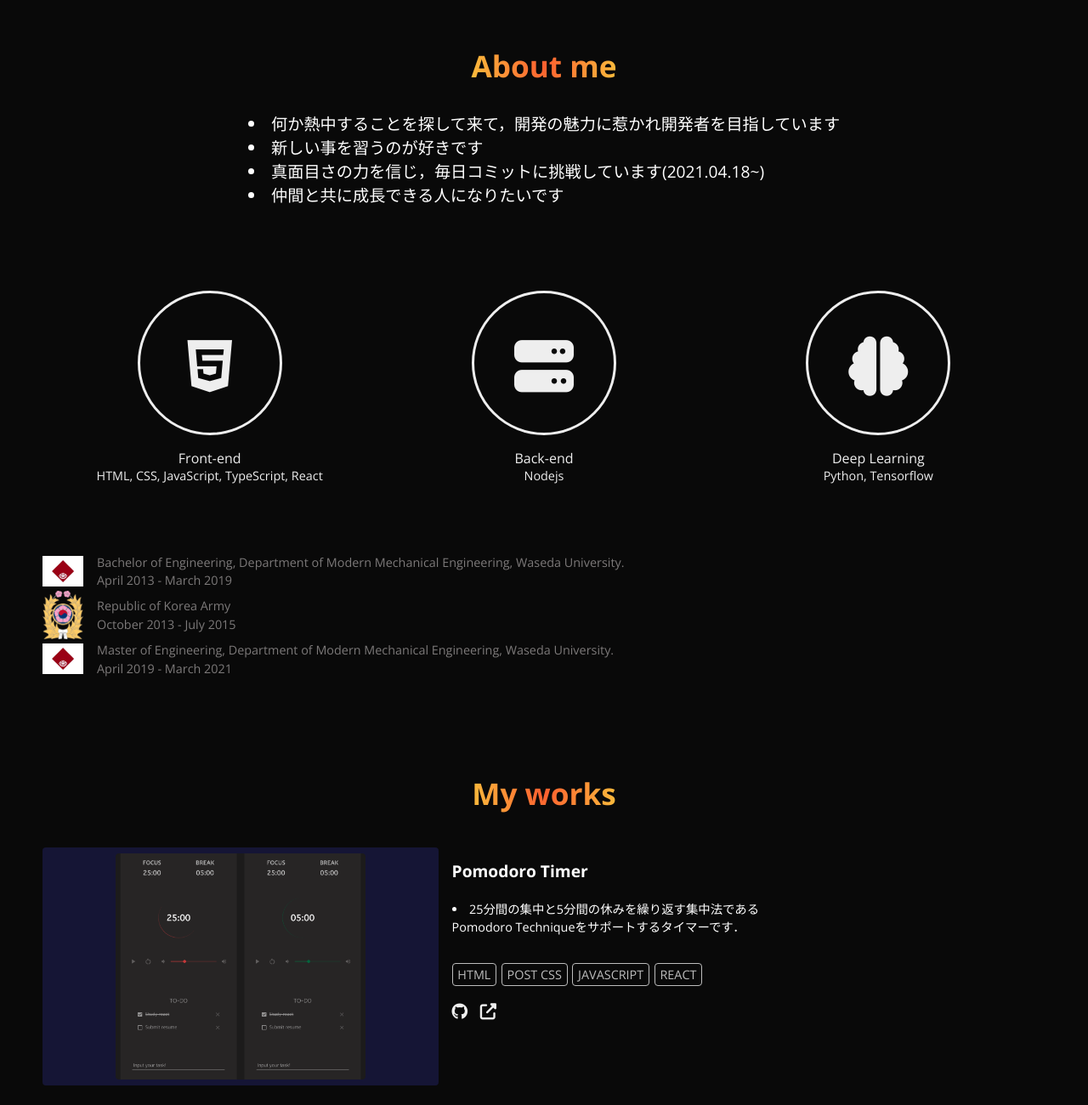
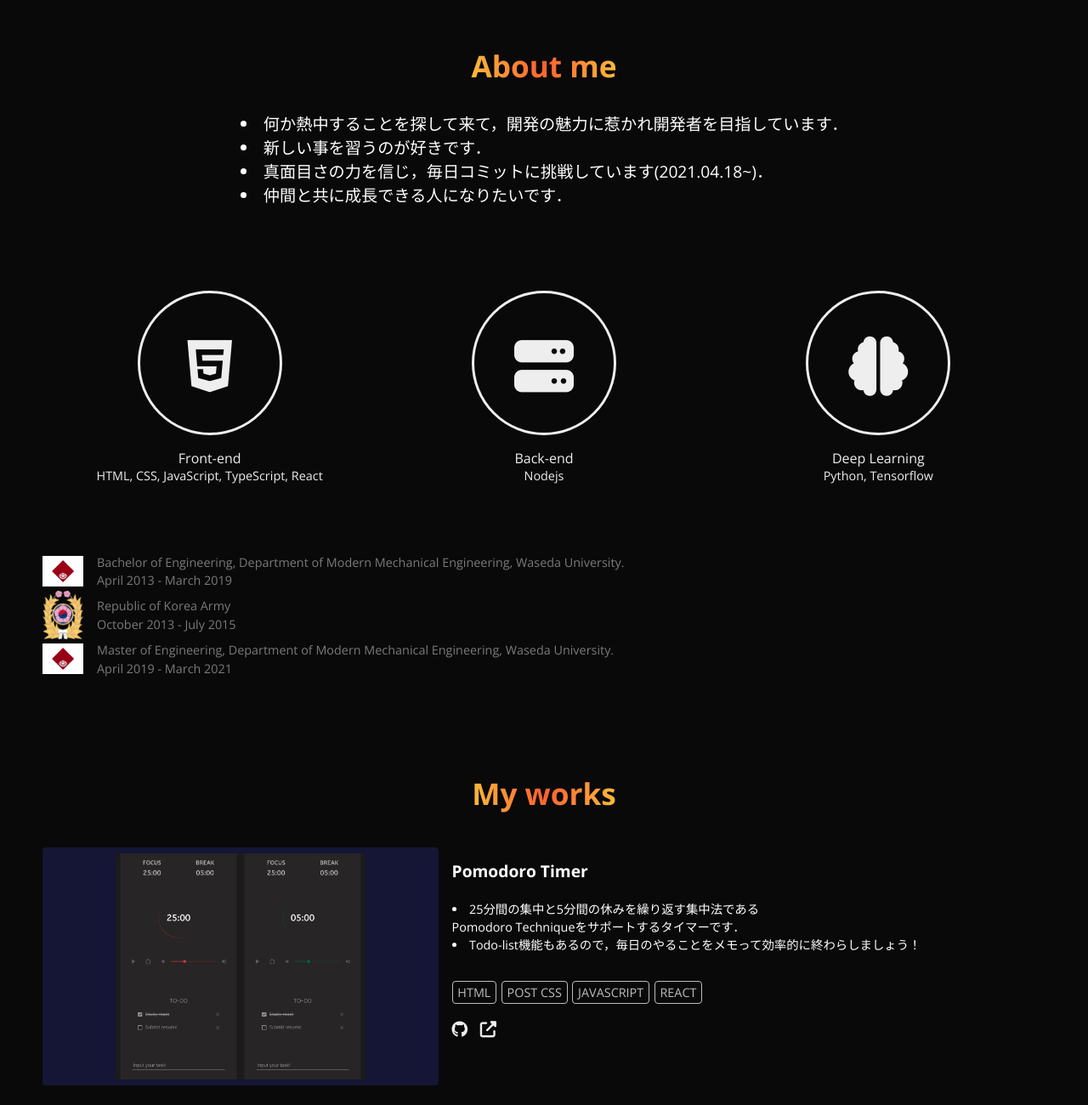
Before and after one commit to nabepa/portfolio, a plain HTML site: page index.html in a window 1280 px wide. Shown: the part 680-1980 px from the top of the page at 85% size. Drawn offline with nearby package versions, Linux system fonts and the light colour scheme.

Commit message:
modify some sentences

```diff
--- a/index.html
+++ b/index.html
@@ -65,18 +65,18 @@
         <div class="about__descriptions">
           <ul class="descriptions__ul">
             <li>
-              何か熱中することを探して来て，開発の魅力に惹かれ開発者を目指しています
+              何か熱中することを探して来て，開発の魅力に惹かれ開発者を目指しています．
             </li>
             <li>
               <!--  -->
-              新しい事を習うのが好きです
+              新しい事を習うのが好きです．
             </li>
             <li>
-              真面目さの力を信じ，毎日コミットに挑戦しています(2021.04.18~)
+              真面目さの力を信じ，毎日コミットに挑戦しています(2021.04.18~)．
             </li>
             <li>
               <!--  -->
-              仲間と共に成長できる人になりたいです
+              仲間と共に成長できる人になりたいです．
             </li>
           </ul>
         </div>
@@ -149,6 +149,9 @@
               <li>
                 25分間の集中と5分間の休みを繰り返す集中法である <br />
                 Pomodoro Techniqueをサポートするタイマーです．
+              </li>
+              <li>
+                Todo-list機能もあるので，毎日のやることをメモって効率的に終わらしましょう！
               </li>
             </ul>
             <ul class="description__tools">
```
